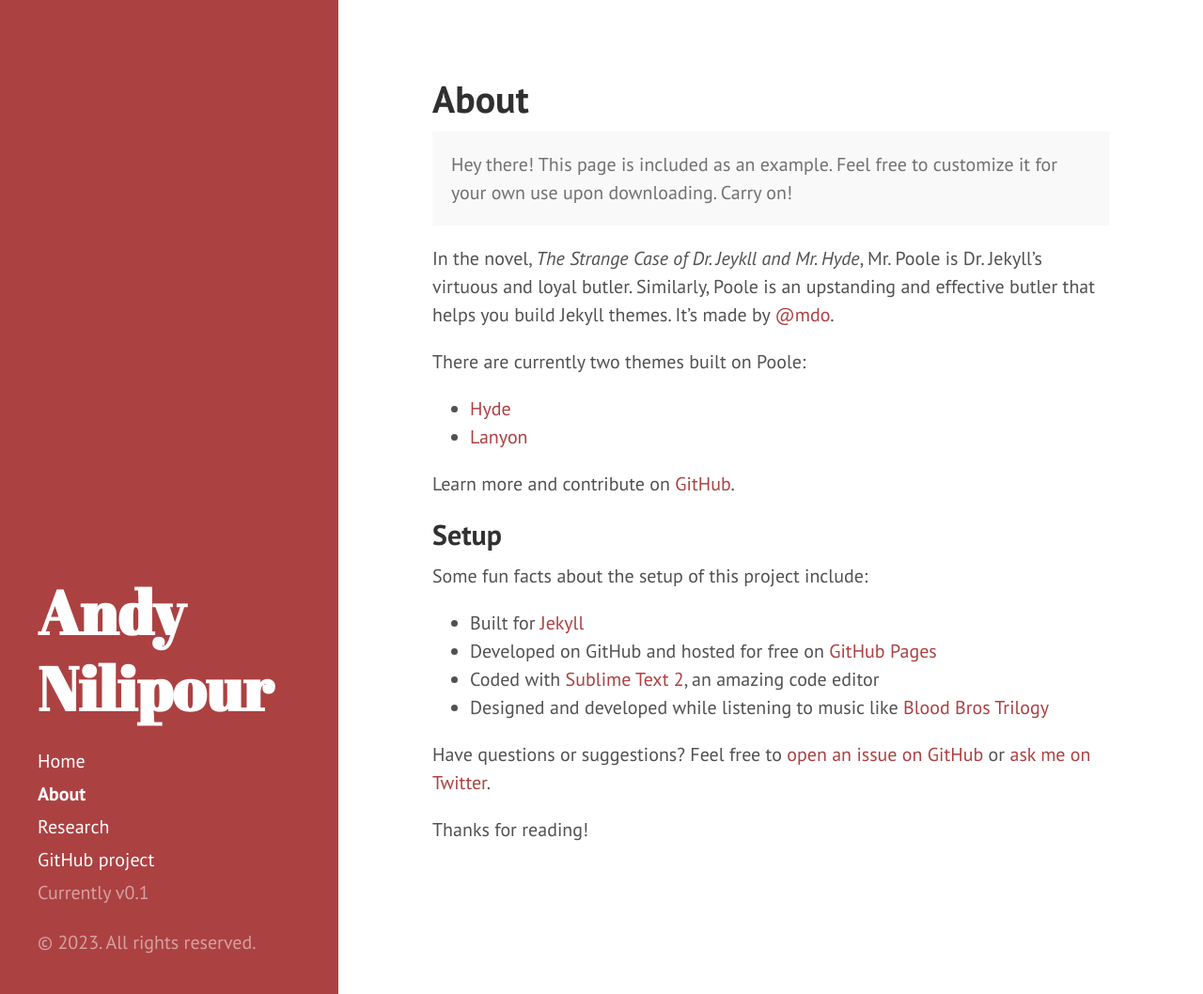
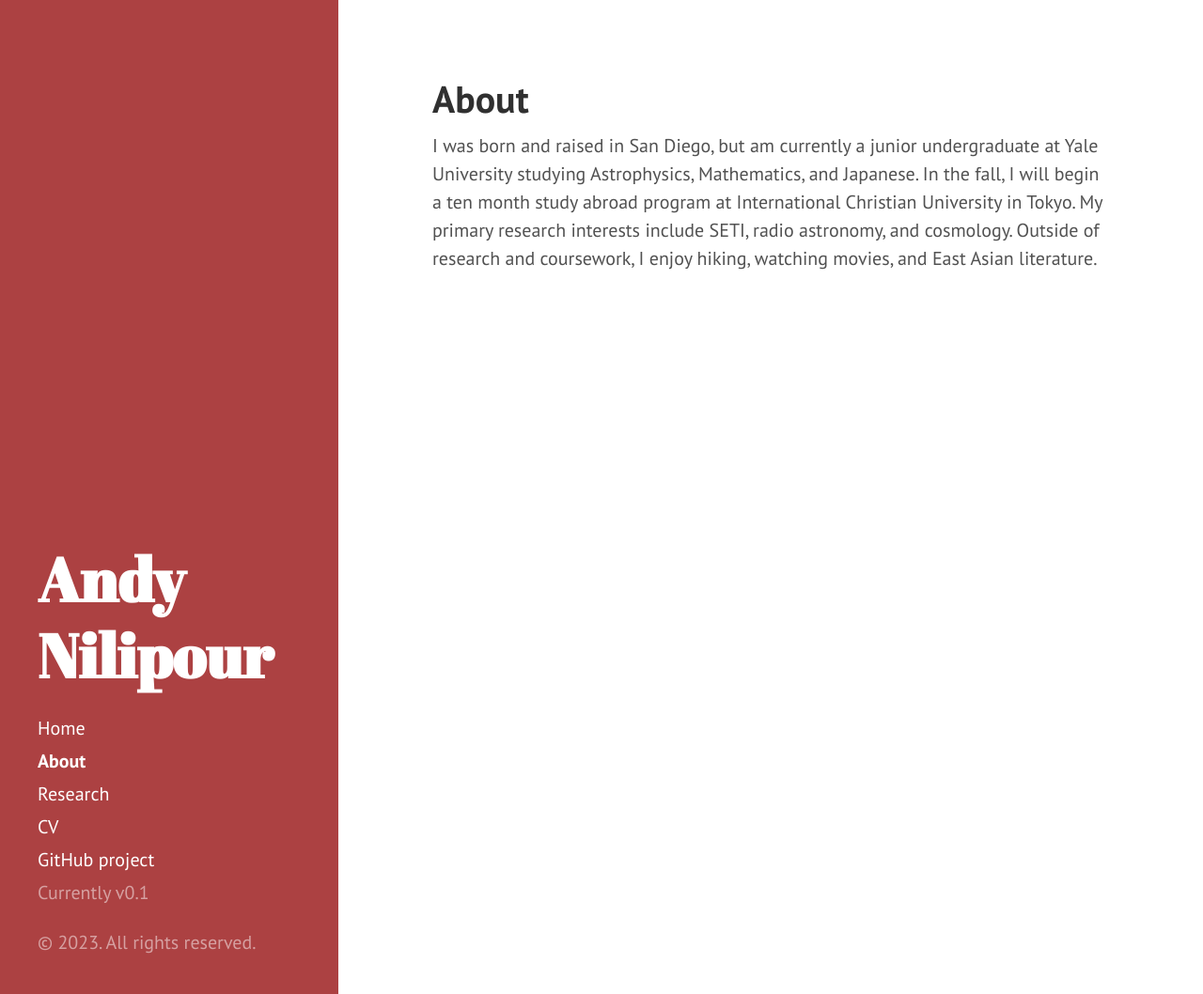
Before and after one commit to anilipour/anilipour.github.io, a Jekyll site: the page built from about.md, in a window 1280 px wide and 1058 px high. Shown: the whole window at 94% size. Built offline with Jekyll 4.4.1, drawn with Linux system fonts in a browser that asks for light colours.

Commit message:
CV and updates

```diff
--- a/_includes/sidebar.html
+++ b/_includes/sidebar.html
@@ -27,7 +27,7 @@
             {% endif %}
         {% endif %}
       {% endfor %}
-
+      <a class="sidebar-nav-item" href="anilipour.github.io/anilipour_cv.pdf" target="_blank">CV</a>
       <a class="sidebar-nav-item" href="{{ site.github.repo }}">GitHub project</a>
       <span class="sidebar-nav-item">Currently v{{ site.version }}</span>
     </nav>
--- a/about.md
+++ b/about.md
@@ -4,28 +4,4 @@ title: About
 show: show
 ---
 
-<p class="message">
-  Hey there! This page is included as an example. Feel free to customize it for your own use upon downloading. Carry on!
-</p>
-
-In the novel, *The Strange Case of Dr. Jeykll and Mr. Hyde*, Mr. Poole is Dr. Jekyll's virtuous and loyal butler. Similarly, Poole is an upstanding and effective butler that helps you build Jekyll themes. It's made by [@mdo](https://twitter.com/mdo).
-
-There are currently two themes built on Poole:
-
-* [Hyde](http://hyde.getpoole.com)
-* [Lanyon](http://lanyon.getpoole.com)
-
-Learn more and contribute on [GitHub](https://github.com/poole).
-
-## Setup
-
-Some fun facts about the setup of this project include:
-
-* Built for [Jekyll](http://jekyllrb.com)
-* Developed on GitHub and hosted for free on [GitHub Pages](https://pages.github.com)
-* Coded with [Sublime Text 2](http://sublimetext.com), an amazing code editor
-* Designed and developed while listening to music like [Blood Bros Trilogy](https://soundcloud.com/maddecent/sets/blood-bros-series)
-
-Have questions or suggestions? Feel free to [open an issue on GitHub](https://github.com/poole/issues/new) or [ask me on Twitter](https://twitter.com/mdo).
-
-Thanks for reading!
+I was born and raised in San Diego, but am currently a junior undergraduate at Yale University studying Astrophysics, Mathematics, and Japanese. In the fall, I will begin a ten month study abroad program at International Christian University in Tokyo. My primary research interests include SETI, radio astronomy, and cosmology. Outside of research and coursework, I enjoy hiking, watching movies, and East Asian literature.
```
Also changed, not shown: cosmology.md (+10 -0 lines), radio_astronomy.md (+14 -0 lines), research.md (+3 -1 lines), seti.md (+5 -3 lines), 1 other file.
